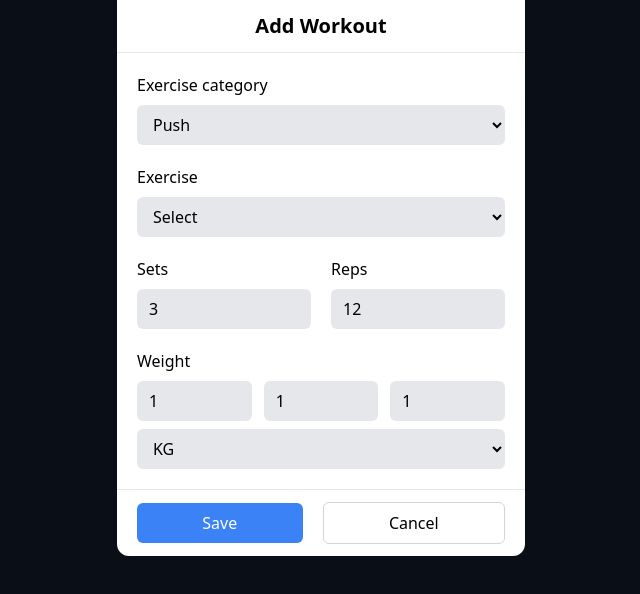
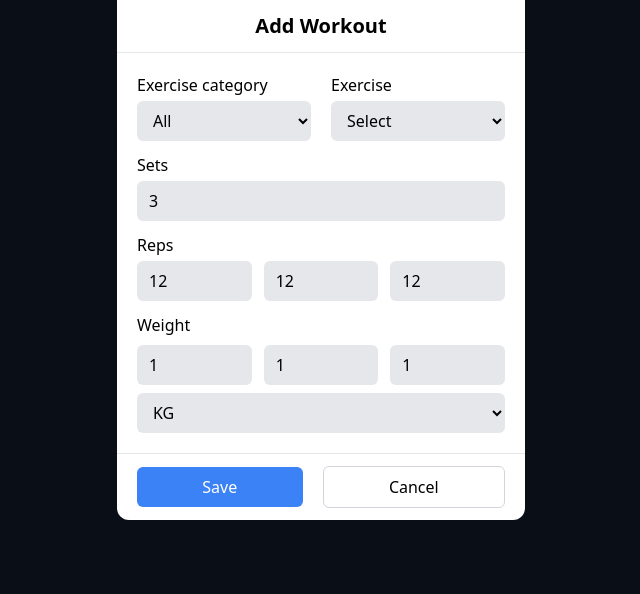
Before and after one commit to hasssanezzz/the-worklog, a React (Vite) app: page / in a window 1280 px wide. Both pictures are taken after a click on the button "workout". Shown: the top 594 px of the page, without its empty margins (319-959 px from the left). Built offline with nearby package versions, Linux system fonts and the light colour scheme.

Commit message:
feature: Make reps array not number

```diff
--- a/src/components/DayView/EditWorkoutModal.tsx
+++ b/src/components/DayView/EditWorkoutModal.tsx
@@ -1,3 +1,4 @@
+/* eslint-disable @typescript-eslint/ban-types */
 import { FormEvent, useState } from 'react'
 import { useSnapshot } from 'valtio'
 import { state } from '../../store'
@@ -17,7 +18,7 @@ export default function EditWorkoutModal({
 }: Props) {
   const { exercises } = useSnapshot(state)
   const [exCat, setExcat] = useState(
-    exercises.find((e) => e.id === workout.exId)?.category
+    exercises.find((e) => e.id === workout.exId)?.category as string
   )
   const [data, setData] = useState({
     exId: workout.exId,
@@ -31,6 +32,12 @@ export default function EditWorkoutModal({
     const clone: number[] = [...data.weight]
     clone[index] = value
     setData({ ...data, weight: clone })
+  }
+
+  function handleRepsChange(index: number, value: number) {
+    const clone: number[] = [...data.weight]
+    clone[index] = value
+    setData({ ...data, reps: clone })
   }
 
   function handleSubmit(e: FormEvent) {
@@ -61,7 +68,7 @@ export default function EditWorkoutModal({
               onChange={(e) => setExcat(e.target.value as Category)}
               className="w-full bg-gray-200 rounded-md px-3 py-2"
             >
-              <option value="">Select</option>
+              <option value="">All</option>
               {CATEGORIES.map((c) => (
                 <option key={c} value={c}>
                   {c}
@@ -79,10 +86,10 @@ export default function EditWorkoutModal({
               className="w-full bg-gray-200 rounded-md px-3 py-2"
             >
               <option value="">Select</option>
-              {/* TODO fix the lowercase pug */}
+              {/* TODO fix the lowercase bug */}
               {exercises
-                .filter(
-                  (ex) => ex.category.toLowerCase() === exCat?.toLowerCase()
+                .filter((ex) =>
+                  ex.category.toLowerCase().match(exCat.toLowerCase())
                 )
                 .map((ex) => (
                   <option key={ex.id} value={ex.id}>
@@ -112,17 +119,36 @@ export default function EditWorkoutModal({
             />
           </div>
 
+          {typeof workout.reps === 'number' ? (
             <div className="space-y-2 col-span-1">
               <label htmlFor="Exercise">Reps</label>
               <input
                 required
                 type="number"
-              value={data.reps}
+                value={data.reps as number}
                 onChange={(e) => setData({ ...data, reps: +e.target.value })}
                 placeholder="Reps..."
                 className="w-full bg-gray-200 rounded-md px-3 py-2"
               />
             </div>
+          ) : (
+            <div className="space-y-1 col-span-2">
+              <label htmlFor="Exercise">Reps</label>
+              <div className="flex items-center gap-3">
+                {typeof data.reps === 'object' &&
+                  data.reps.map((set, index) => (
+                    <input
+                      required
+                      type="number"
+                      key={index}
+                      value={set}
+                      onChange={(e) => handleRepsChange(index, +e.target.value)}
+                      className="w-full bg-gray-200 rounded-md px-3 py-2"
+                    />
+                  ))}
+              </div>
+            </div>
+          )}
 
           <div className="space-y-2 col-span-2">
             <label htmlFor="Exercise">Weight</label>
--- a/src/components/DayView/WorkoutCard.tsx
+++ b/src/components/DayView/WorkoutCard.tsx
@@ -56,7 +56,7 @@ export default function WorkoutCard({ w: workout }: { w: Workout }) {
             key={index}
             className="p-2 text-center bg-white rounded-2xl flex-auto text-black font-bold dark:bg-gray-900 dark:text-white dark:shadow dark:shadow-gray-700"
           >
-            {set} {workout.unit} x {workout.reps}
+            {set} {workout.unit} x {typeof workout.reps === 'object' ? workout.reps[index] : workout.reps}
           </div>
         ))}
       </div>
--- a/src/components/calendarBar/AddWorkoutModal.tsx
+++ b/src/components/calendarBar/AddWorkoutModal.tsx
@@ -1,3 +1,4 @@
+/* eslint-disable @typescript-eslint/ban-types */
 import { FormEvent, useState } from 'react'
 import { useSnapshot } from 'valtio'
 import { state } from '../../store'
@@ -11,11 +12,11 @@ interface Props {
 
 export default function AddWorkoutModal({ active, setActive }: Props) {
   const { exercises, selectedDate } = useSnapshot(state)
-  const [exCat, setExcat] = useState<Category>('Push')
+  const [exCat, setExcat] = useState<Category | ''>('')
   const [data, setData] = useState({
     exId: '',
     sets: 3, // (3) x 10
-    reps: 12, // 3 x (10)
+    reps: Array(3).fill(12) as number[], // 3 x (10)
     weight: [1, 1, 1],
     unit: UNITS[0],
   })
@@ -24,6 +25,12 @@ export default function AddWorkoutModal({ active, setActive }: Props) {
     const clone: number[] = [...data.weight]
     clone[index] = value
     setData({ ...data, weight: clone })
+  }
+
+  function handleRepsChange(index: number, value: number) {
+    const clone: number[] = [...data.weight]
+    clone[index] = value
+    setData({ ...data, reps: clone })
   }
 
   function handleSubmit(e: FormEvent) {
@@ -42,7 +49,7 @@ export default function AddWorkoutModal({ active, setActive }: Props) {
     setData({
       exId: '',
       sets: 3, // (3) x 10
-      reps: 12, // 3 x (10)
+      reps: Array(3).fill(12) as number[], // 3 x (10)
       weight: [1, 1, 1],
       unit: UNITS[0],
     })
@@ -55,16 +62,15 @@ export default function AddWorkoutModal({ active, setActive }: Props) {
       <form onSubmit={handleSubmit}>
         <Modal.Header title="Add Workout" />
 
-        <main className="p-5 grid grid-cols-2 space-y-5 gap-x-5">
-          <div className="space-y-2 col-span-2">
-            <label htmlFor="Exercise">Exercise category</label>
+        <main className="p-5 grid grid-cols-2 space-y-3 gap-x-5">
+          <div className="space-y-1 col-span-1">
+            <label htmlFor="">Exercise category</label>
             <select
-              required
               value={exCat}
               onChange={(e) => setExcat(e.target.value as Category)}
               className="w-full bg-gray-200 rounded-md px-3 py-2"
             >
-              <option value="">Select</option>
+              <option value="">All</option>
               {CATEGORIES.map((c) => (
                 <option key={c} value={c}>
                   {c}
@@ -73,8 +79,8 @@ export default function AddWorkoutModal({ active, setActive }: Props) {
             </select>
           </div>
 
-          <div className="space-y-2 col-span-2">
-            <label htmlFor="Exercise">Exercise</label>
+          <div className="space-y-1 col-span-1" style={{ margin: 0 }}>
+            <label htmlFor="">Exercise</label>
             <select
               required
               value={data.exId}
@@ -83,8 +89,8 @@ export default function AddWorkoutModal({ active, setActive }: Props) {
             >
               <option value="">Select</option>
               {exercises
-                .filter(
-                  (ex) => ex.category.toLowerCase() === exCat.toLowerCase()
+                .filter((ex) =>
+                  ex.category.toLowerCase().match(exCat.toLowerCase())
                 )
                 .map((ex) => (
                   <option key={ex.id} value={ex.id}>
@@ -94,8 +100,8 @@ export default function AddWorkoutModal({ active, setActive }: Props) {
             </select>
           </div>
 
-          <div className="space-y-2 col-span-1">
-            <label htmlFor="Exercise">Sets</label>
+          <div className="space-y-1 col-span-2">
+            <label htmlFor="">Sets</label>
             <input
               required
               type="number"
@@ -106,6 +112,7 @@ export default function AddWorkoutModal({ active, setActive }: Props) {
                 setData({
                   ...data,
                   sets: +e.target.value,
+                  reps: Array(+e.target.value).fill(12),
                   weight: Array(+e.target.value).fill(1),
                 })
               }
@@ -114,20 +121,24 @@ export default function AddWorkoutModal({ active, setActive }: Props) {
             />
           </div>
 
-          <div className="space-y-2 col-span-1">
-            <label htmlFor="Exercise">Reps</label>
-            <input
-              required
-              type="number"
-              value={data.reps}
-              onChange={(e) => setData({ ...data, reps: +e.target.value })}
-              placeholder="Reps..."
-              className="w-full bg-gray-200 rounded-md px-3 py-2"
-            />
+          <div className="space-y-1 col-span-2">
+            <label htmlFor="">Reps</label>
+            <div className="flex items-center gap-3">
+              {data.reps.map((set, index) => (
+                <input
+                  required
+                  type="number"
+                  key={index}
+                  value={set}
+                  onChange={(e) => handleRepsChange(index, +e.target.value)}
+                  className="w-full bg-gray-200 rounded-md px-3 py-2"
+                />
+              ))}
+            </div>
           </div>
 
           <div className="space-y-2 col-span-2">
-            <label htmlFor="Exercise">Weight</label>
+            <label htmlFor="">Weight</label>
             <div className="flex items-center gap-3">
               {data.weight.map((set, index) => (
                 <input
--- a/src/components/calendarBar/WeekSlider.tsx
+++ b/src/components/calendarBar/WeekSlider.tsx
@@ -6,10 +6,15 @@ export default function WeekSlider() {
   const { week } = useSnapshot(state)
 
   return (
-    <div className="flex gap-3 mb-[2rem]">
-      {week.map((date) => (
-        <DayBox key={date.getDate()} date={date} />
-      ))}
+    <div className="mb-[2rem]">
+      <h4 className='font-semibold mb-2 text-sm'>
+        {week[0].getMonth() + 1}/{week[0].getFullYear()}
+      </h4>
+      <div className="flex gap-3 ">
+        {week.map((date) => (
+          <DayBox key={date.getDate()} date={date} />
+        ))}
+      </div>
     </div>
   )
 }
--- a/src/components/containers/Modal.tsx
+++ b/src/components/containers/Modal.tsx
@@ -1,3 +1,4 @@
+/* eslint-disable @typescript-eslint/ban-types */
 import React, { useEffect } from 'react'
 import Conatiner from './Container'
 
@@ -33,8 +34,8 @@ function Modal({ children, active, setActive }: Props) {
   }
 
   useEffect(() => {
-    if (active) document.querySelector('body')?.classList.add('overflow-hidden')
-    else document.querySelector('body')?.classList.remove('overflow-hidden')
+    if (active) document.querySelector('body')?.classList.add('scroll-hidden')
+    else document.querySelector('body')?.classList.remove('scroll-hidden')
   }, [active])
 
   return (
@@ -46,7 +47,7 @@ function Modal({ children, active, setActive }: Props) {
     >
       <Conatiner>
         <div
-          className={`bg-white rounded-xl rounded-t-none transition-all duration-500 ${
+          className={`bg-white rounded-xl rounded-t-none overflow-auto max-h-[95vh] transition-all duration-500 ${
             active ? 'mt-0' : '-mt-[100vh]'
           }`}
         >
--- a/src/index.css
+++ b/src/index.css
@@ -3,7 +3,11 @@
 @tailwind utilities;
 
 body {
-  @apply dark:bg-gray-900 dark:text-gray-100
+  @apply dark:bg-gray-900 dark:text-gray-100;
+}
+
+body.scroll-hidden {
+  @apply overflow-hidden;
 }
 
 .trns {
@@ -20,5 +24,30 @@ body {
 }
 
 small {
-  @apply dark:text-gray-400 text-gray-500
+  @apply dark:text-gray-400 text-gray-500;
 }
+
+
+/* width */
+::-webkit-scrollbar {
+  width: 5px;
+}
+
+/* Track */
+::-webkit-scrollbar-track {
+  background: #fff;
+  -webkit-box-shadow: inset 0 0 6px rgba(0,0,0,0.3);
+  border-radius: 10px;
+}
+
+/* Handle */
+::-webkit-scrollbar-thumb {
+  background: #888;
+  border-radius: 10px;
+  -webkit-box-shadow: inset 0 0 6px rgba(0,0,0,0.5);
+}
+
+/* Handle on hover */
+::-webkit-scrollbar-thumb:hover {
+  background: #555;
+}
--- a/src/types/index.tsx
+++ b/src/types/index.tsx
@@ -1,7 +1,7 @@
-export const UNITS = ['KG', 'LBS', 'UNIT', 'HOLES']
+export const UNITS = ['KG', 'LBS', 'UNIT', 'HOLES', 'SEC']
 export const CATEGORIES = ['Pull', 'Push', 'Leg']
 
-const units = ['KG', 'LBS', 'UNIT', 'HOLES'] as const
+const units = ['KG', 'LBS', 'UNIT', 'HOLES', 'SEC'] as const
 const categories = ['Pull', 'Push', 'Leg'] as const
 
 export type Unit = typeof units[number]
@@ -20,7 +20,7 @@ export interface Workout {
   time: Date
   exId: string
   sets: number
-  reps: number
+  reps: number[] | number
   weight: number[]
   unit: Unit
 }
```
Lines whose indentation alone changed are shown as unchanged.
